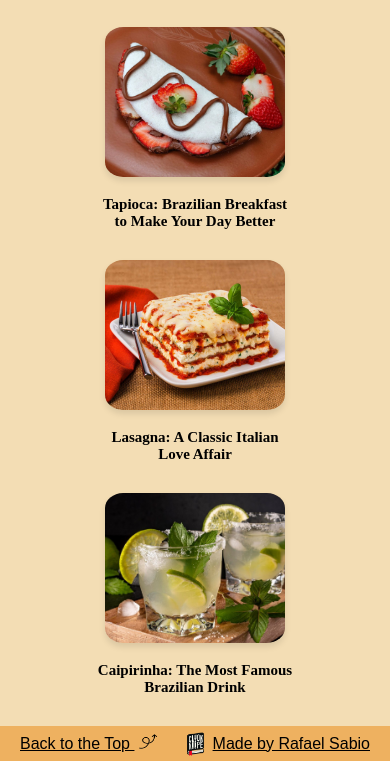
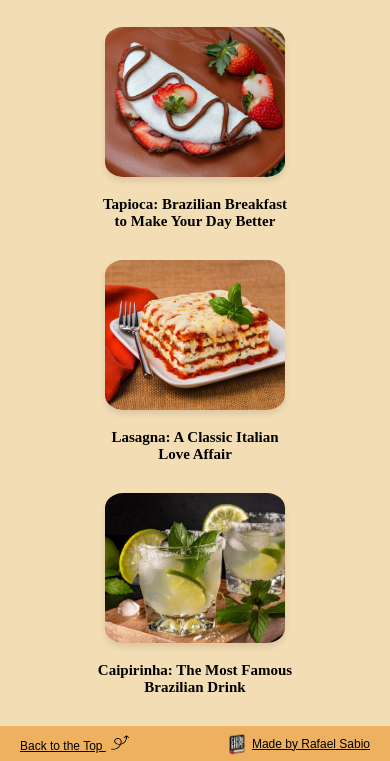
Before and after one commit to RafaSabio/Project-CSC, a plain HTML site: page index.html in a window 390 px wide. Shown: the part 1785-2546 px from the top of the page. Drawn offline with Linux system fonts and the light colour scheme.

Commit message:
V0.45
Making adjust in the responsive footer

```diff
--- a/index.html
+++ b/index.html
@@ -126,7 +126,7 @@
         </div>
     </main>
     <footer>
-        <a href="#back_to_the_top">Back to the Top <img src="./images/top-arrow.png" id="arrow-top"/></a>
+        <a href="#back_to_the_top" class="footer-text">Back to the Top <img src="./images/top-arrow.png" id="arrow-top"/></a>
         <ul>
             <li><a href="all-recipes.html">All Recipes<img src="./images/right-arrow.png" class="arrow-right"/></a></li>
             <li><a href="drinks.html">Drinks<img src="./images/right-arrow.png" class="arrow-right"/></a></li>
@@ -134,7 +134,7 @@
         </ul>
         <div class="footer-right">
             <img src="./images/logo.png" id="footer-logo"/>
-            <p>Made by Rafael Sabio </p>
+            <p class="footer-text">Made by Rafael Sabio </p>
         </div>
     </footer>
 </body>
--- a/styles/media-queries.css
+++ b/styles/media-queries.css
@@ -63,7 +63,7 @@
 
     /* footer */
     footer ul {
-        gap: 30px !important;
+        gap: 20px !important;
     }
 
 }
@@ -136,6 +136,15 @@
     /* footer */
     footer ul {
         display: none !important;
+    }
+
+    .footer-text {
+        font-size: 12px !important;
+    }
+
+    #footer-logo {
+        width: 30px !important;
+        height: 30px !important;
     }
 
 
```
